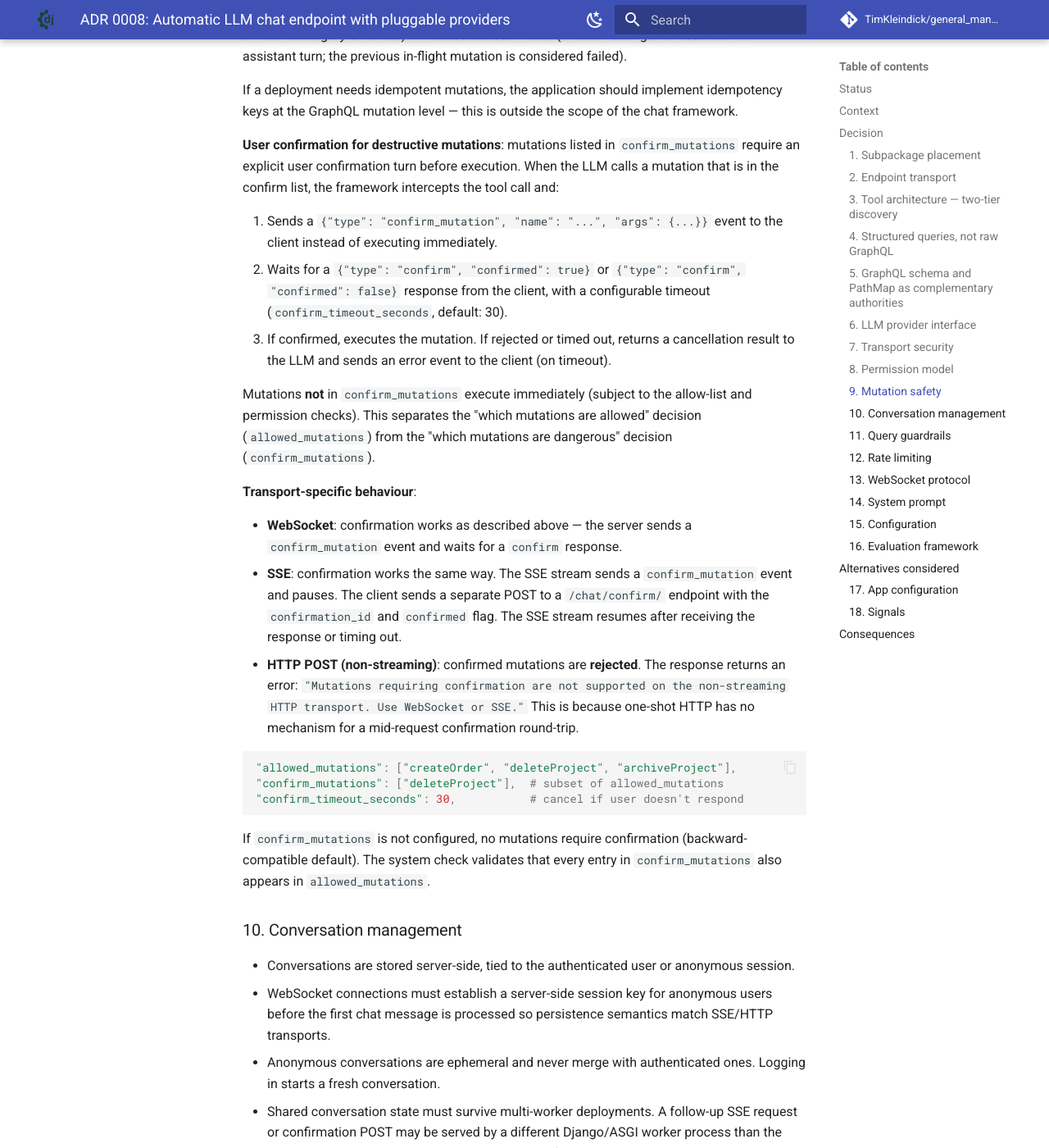
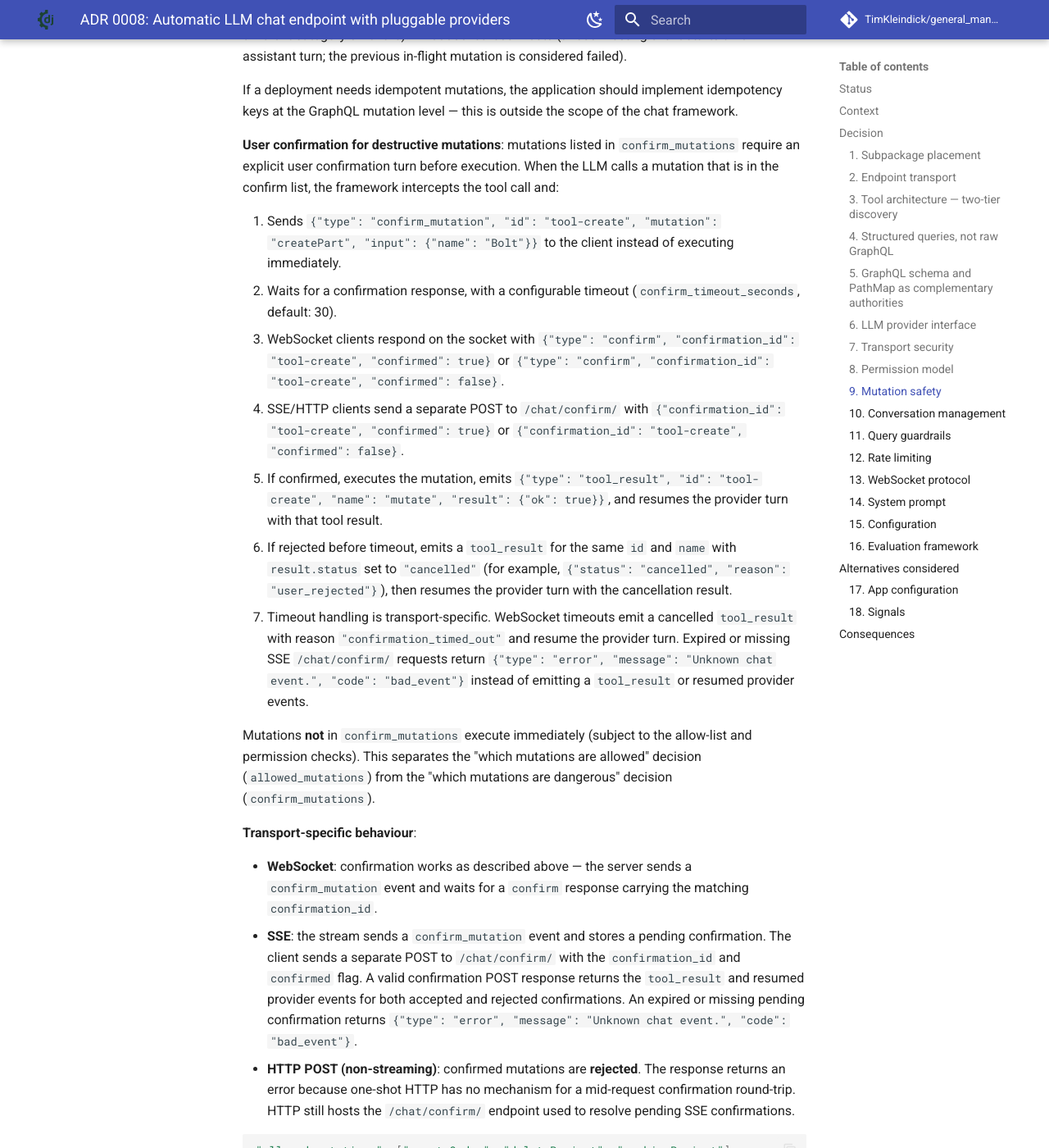
Before and after one commit to TimKleindick/general_manager, an MkDocs documentation site: the page built from docs/adr/0008-llm-chat-endpoint.md, in a window 1280 px wide and 1400 px high, scrolled down 6051 px. Shown: the whole window at 82% size. Built offline with MkDocs 1.6.1 and Material for MkDocs 9.7.7, drawn with Linux system fonts in a browser that asks for light colours; comment, search, counter and statistics services are not loaded; some of the changed text lies outside the part shown.

Commit message:
docs: align chat event contract

````diff
--- a/docs/adr/0008-llm-chat-endpoint.md
+++ b/docs/adr/0008-llm-chat-endpoint.md
@@ -267,14 +267,30 @@ the chat framework.
 execution. When the LLM calls a mutation that is in the confirm list, the
 framework intercepts the tool call and:
 
-1. Sends a `{"type": "confirm_mutation", "name": "...", "args": {...}}`
-   event to the client instead of executing immediately.
-2. Waits for a `{"type": "confirm", "confirmed": true}` or
-   `{"type": "confirm", "confirmed": false}` response from the client,
-   with a configurable timeout (`confirm_timeout_seconds`, default: 30).
-3. If confirmed, executes the mutation. If rejected or timed out, returns a
-   cancellation result to the LLM and sends an error event to the client
-   (on timeout).
+1. Sends
+   `{"type": "confirm_mutation", "id": "tool-create", "mutation": "createPart", "input": {"name": "Bolt"}}`
+   to the client instead of executing immediately.
+2. Waits for a confirmation response, with a configurable timeout
+   (`confirm_timeout_seconds`, default: 30).
+   - WebSocket clients respond on the socket with
+     `{"type": "confirm", "confirmation_id": "tool-create", "confirmed": true}`
+     or
+     `{"type": "confirm", "confirmation_id": "tool-create", "confirmed": false}`.
+   - SSE/HTTP clients send a separate POST to `/chat/confirm/` with
+     `{"confirmation_id": "tool-create", "confirmed": true}` or
+     `{"confirmation_id": "tool-create", "confirmed": false}`.
+3. If confirmed, executes the mutation, emits
+   `{"type": "tool_result", "id": "tool-create", "name": "mutate", "result": {"ok": true}}`,
+   and resumes the provider turn with that tool result.
+4. If rejected before timeout, emits a `tool_result` for the same `id` and
+   `name` with `result.status` set to `"cancelled"` (for example,
+   `{"status": "cancelled", "reason": "user_rejected"}`), then resumes the
+   provider turn with the cancellation result.
+5. Timeout handling is transport-specific. WebSocket timeouts emit a cancelled
+   `tool_result` with reason `"confirmation_timed_out"` and resume the provider
+   turn. Expired or missing SSE `/chat/confirm/` requests return
+   `{"type": "error", "message": "Unknown chat event.", "code": "bad_event"}`
+   instead of emitting a `tool_result` or resumed provider events.
 
 Mutations **not** in `confirm_mutations` execute immediately (subject to the
 allow-list and permission checks). This separates the "which mutations are
@@ -284,16 +300,18 @@ dangerous" decision (`confirm_mutations`).
 **Transport-specific behaviour**:
 
 - **WebSocket**: confirmation works as described above — the server sends a
-  `confirm_mutation` event and waits for a `confirm` response.
-- **SSE**: confirmation works the same way. The SSE stream sends a
-  `confirm_mutation` event and pauses. The client sends a separate POST to a
-  `/chat/confirm/` endpoint with the `confirmation_id` and `confirmed` flag.
-  The SSE stream resumes after receiving the response or timing out.
+  `confirm_mutation` event and waits for a `confirm` response carrying the
+  matching `confirmation_id`.
+- **SSE**: the stream sends a `confirm_mutation` event and stores a pending
+  confirmation. The client sends a separate POST to `/chat/confirm/` with the
+  `confirmation_id` and `confirmed` flag. A valid confirmation POST response
+  returns the `tool_result` and resumed provider events for both accepted and
+  rejected confirmations. An expired or missing pending confirmation returns
+  `{"type": "error", "message": "Unknown chat event.", "code": "bad_event"}`.
 - **HTTP POST (non-streaming)**: confirmed mutations are **rejected**. The
-  response returns an error: `"Mutations requiring confirmation are not
-  supported on the non-streaming HTTP transport. Use WebSocket or SSE."` This
-  is because one-shot HTTP has no mechanism for a mid-request confirmation
-  round-trip.
+  response returns an error because one-shot HTTP has no mechanism for a
+  mid-request confirmation round-trip. HTTP still hosts the `/chat/confirm/`
+  endpoint used to resolve pending SSE confirmations.
 
 ```python
 "allowed_mutations": ["createOrder", "deleteProject", "archiveProject"],
@@ -353,15 +371,18 @@ Per-user budgets configured in settings:
 ```
 Client -> Server:
   {"type": "message", "text": "List parts containing cobalt"}
-  {"type": "confirm", "confirmation_id": "abc123", "confirmed": true}
+  {"type": "confirm", "confirmation_id": "tool-create", "confirmed": true}
 
 Server -> Client (streamed):
   {"type": "tool_call",        "name": "search_managers", "args": {...}}
   {"type": "tool_result",      "name": "search_managers", "data": [...]}
   {"type": "tool_call",        "name": "query", "args": {...}}
   {"type": "tool_result",      "name": "query", "data": [...]}
-  {"type": "confirm_mutation",  "confirmation_id": "abc123",
-                                "name": "deleteProject", "args": {...}}
+  {"type": "confirm_mutation",  "id": "tool-create",
+                                "mutation": "createPart",
+                                "input": {"name": "Bolt"}}
+  {"type": "tool_result",      "id": "tool-create",
+                                "name": "mutate", "result": {"ok": true}}
   {"type": "text_chunk",       "content": "I found 3 parts..."}
   {"type": "text_chunk",       "content": " containing cobalt:\n1. ..."}
   {"type": "error",            "message": "Rate limit exceeded", "code": "..."}
@@ -369,8 +390,9 @@ Server -> Client (streamed):
 ```
 
 Tool calls and results are streamed to the client for transparency.
-`confirm_mutation` pauses execution until the client responds with a `confirm`
-message.
+`confirm_mutation` pauses the provider turn until the client confirms or rejects
+the pending mutation. WebSocket clients send a `confirm` message on the socket;
+SSE clients resolve the pending mutation through `/chat/confirm/`.
 
 ### 14. System prompt
 
````
